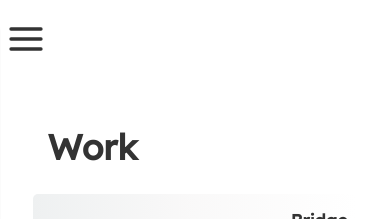
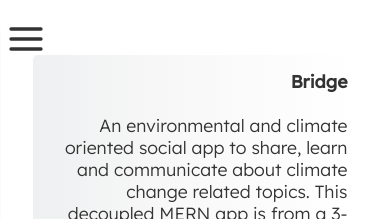
Before and after one commit to MrJanHorak/portfolio, a React (Create React App) app: page /work in a window 390 px wide. Shown: the top 219 px of the page. Built offline with nearby package versions, Linux system fonts and the light colour scheme.

Commit message:
hide mobile headers

```diff
--- a/src/styles/App.css
+++ b/src/styles/App.css
@@ -695,20 +695,20 @@ img.card-image {
 }
 
 @media screen and (max-width: 750px) {
-  .mobileHeaders {
+  /* .mobileHeaders {
     display: block;
     text-align: left;
     width: 100%;
-  }
+  } */
 
-  .work-container .mobileHeaders {
+  /* .work-container .mobileHeaders {
     margin: 80px 0 15px 75px;
     margin-left: 95px;
-  }
+  } */
 
-  #skills-container .mobileHeaders {
+  /* #skills-container .mobileHeaders {
     margin: 130px 0 0 75px;
-  }
+  } */
 
   #nav-bar {
     display: none;
```
